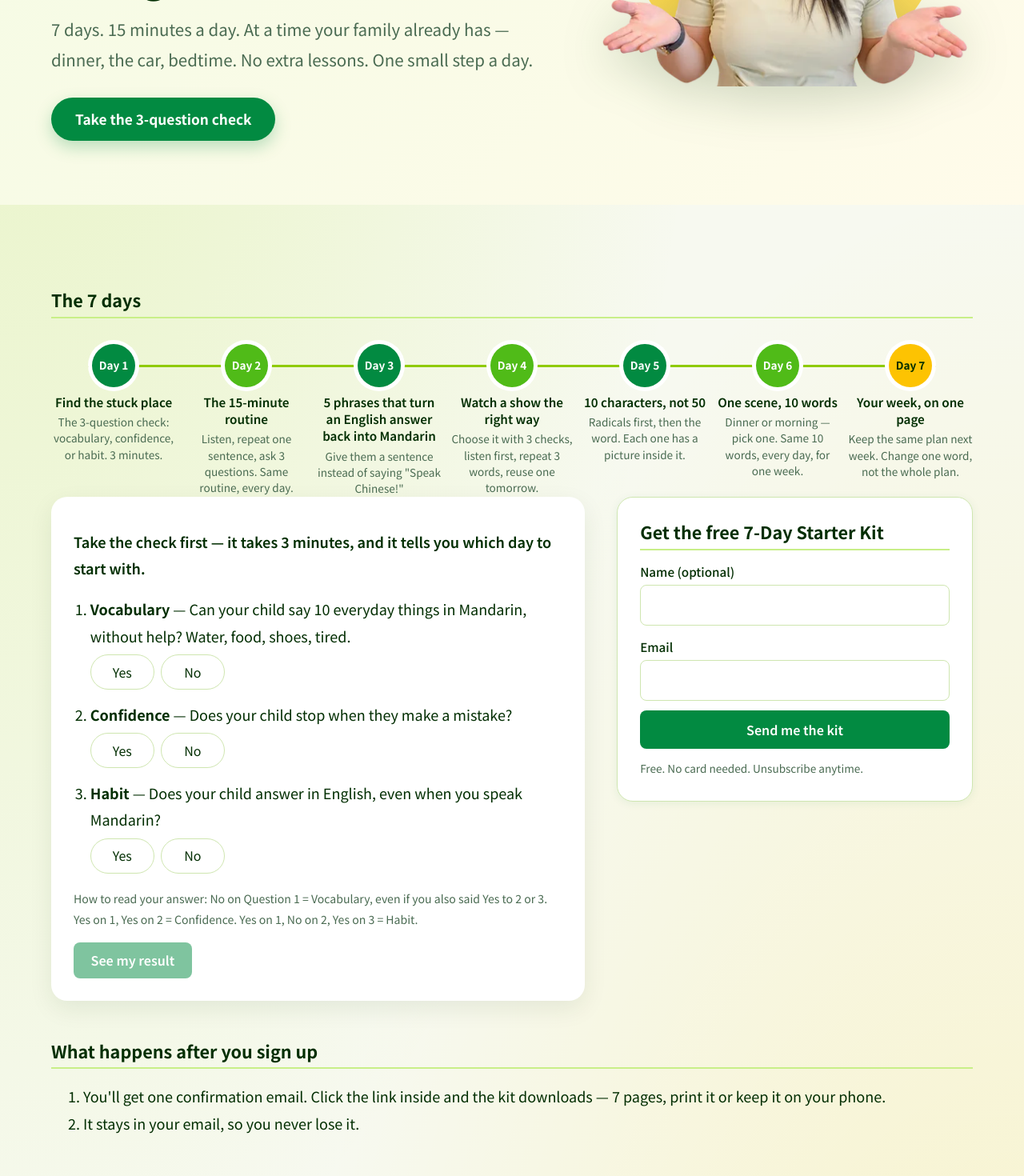
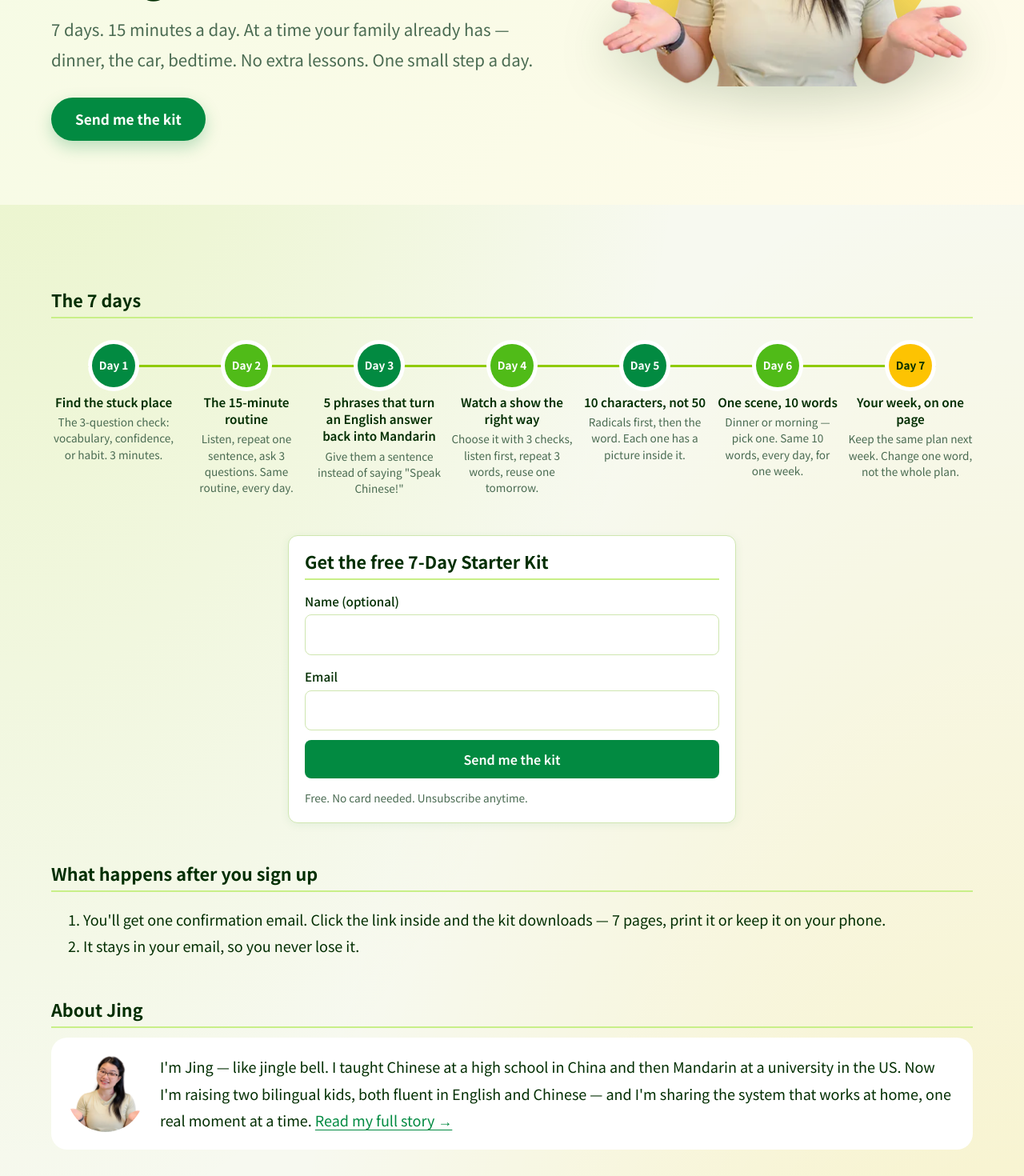
Before and after one commit to TreeTreeAcademy/treetreeacademy, a Next.js app: page /en/start in a window 1280 px wide. Shown: the part 460-1930 px from the top of the page at 80% size. Built offline with nearby package versions, Linux system fonts and the light colour scheme.

Commit message:
About portrait no longer sticky; remove 3-question self-check from /start and /en/start and all copy pointing to it

```diff
--- a/app/_site/StartFlow.tsx
+++ /dev/null
@@ -1,123 +0,0 @@
-"use client";
-import { useState } from "react";
-import SignupForm from "./SignupForm";
-
-type Lang = "zh" | "en";
-type Ans = "yes" | "no" | null;
-type Result = "vocab" | "confidence" | "habit" | "none";
-
-const COPY = {
-  zh: {
-    intro: "先测 3 分钟，知道孩子卡在哪，再领启动包。",
-    rule: "怎么看结果：第 1 题答“不能”= 词汇，哪怕第 2、3 题也是。第 1 题能 + 第 2 题会停 = 信心。第 1 题能 + 第 2 题不会停 + 第 3 题还是英文 = 习惯。",
-    yes: "是",
-    no: "不是",
-    qs: [
-      ["词汇", "孩子能不用帮忙，用中文说出 10 个日常的东西吗？水、饭、鞋子、累了。"],
-      ["信心", "孩子说错了，会停下来不敢说了吗？"],
-      ["习惯", "你说中文，孩子还是用英文答你吗？"],
-    ],
-    see: "看结果",
-    results: {
-      vocab: ["卡在：词汇", "孩子听得懂的比会说的多。", "第一步：只教一个场景的 10 个词。今晚就试一句：我要喝水。"],
-      confidence: ["卡在：信心", "孩子会说，但怕说错。", "第一步：先接住他想说的意思，再用正确的说法说一遍，只纠一个音。"],
-      habit: ["卡在：习惯", "孩子会说，但家里英文更快。", "第一步：固定一个中文时间，比如晚饭，一顿饭只问一个问题。"],
-      none: ["这三处都没明显卡住", "", "【待 Jing 填写：三题都没卡住时给家长的一句话和下一步】"],
-    } as Record<Result, [string, string, string]>,
-    close: "一个卡点，一个第一步。这就是从哪开始。",
-  },
-  en: {
-    intro: "Take the check first — it takes 3 minutes, and it tells you which day to start with.",
-    rule: "How to read your answer: No on Question 1 = Vocabulary, even if you also said Yes to 2 or 3. Yes on 1, Yes on 2 = Confidence. Yes on 1, No on 2, Yes on 3 = Habit.",
-    yes: "Yes",
-    no: "No",
-    qs: [
-      ["Vocabulary", "Can your child say 10 everyday things in Mandarin, without help? Water, food, shoes, tired."],
-      ["Confidence", "Does your child stop when they make a mistake?"],
-      ["Habit", "Does your child answer in English, even when you speak Mandarin?"],
-    ],
-    see: "See my result",
-    results: {
-      vocab: ["Vocabulary", "Your child understands more than they can say.", "First step: teach 10 words for one scene only. Try it tonight: 我要喝水。"],
-      confidence: ["Confidence", "Your child knows the words but is afraid of getting them wrong.", "First step: answer what they meant first, then say it back the right way, once. Fix one sound only."],
-      habit: ["Habit", "Your child can say it, but English is faster at home.", "First step: pick one fixed time for Mandarin — dinner, for example. One question, every dinner."],
-      none: ["No clear stuck place", "", "[TODO Jing: one line for parents who answered Yes / No / No]"],
-    } as Record<Result, [string, string, string]>,
-    close: "One cause. One first step. That is how you start.",
-  },
-};
-
-// 判断规则（自查表原文）：Q1 否 = 词汇；Q1 是 + Q2 是 = 信心；Q1 是 + Q2 否 + Q3 是 = 习惯。
-function judge(a: Ans[]): Result {
-  if (a[0] === "no") return "vocab";
-  if (a[1] === "yes") return "confidence";
-  if (a[2] === "yes") return "habit";
-  return "none";
-}
-
-export default function StartFlow({
-  lang,
-  form,
-}: {
-  lang: Lang;
-  form: { source: string; button: string; smallPrint: string; success: React.ReactNode; title: string };
-}) {
-  const c = COPY[lang];
-  const [ans, setAns] = useState<Ans[]>([null, null, null]);
-  const [shown, setShown] = useState(false);
-  const done = ans.every((x) => x);
-  const res = done ? judge(ans) : null;
-
-  return (
-    <>
-      <section className="lp-check" id="check">
-        <p className="lp-check__intro">{c.intro}</p>
-        <ol className="lp-check__list">
-          {c.qs.map(([tag, q], i) => (
-            <li key={tag}>
-              <p><strong>{tag}</strong> — {q}</p>
-              <div className="lp-check__btns" role="group" aria-label={tag}>
-                {(["yes", "no"] as const).map((v) => (
-                  <button
-                    key={v}
-                    type="button"
-                    className={"lp-pill" + (ans[i] === v ? " lp-pill--on" : "")}
-                    aria-pressed={ans[i] === v}
-                    onClick={() => { const n = [...ans]; n[i] = v; setAns(n); setShown(false); }}
-                  >
-                    {v === "yes" ? c.yes : c.no}
-                  </button>
-                ))}
-              </div>
-            </li>
-          ))}
-        </ol>
-        <p className="lp-check__rule">{c.rule}</p>
-        <button type="button" className="btn btn--primary" disabled={!done} onClick={() => setShown(true)}>
-          {c.see}
-        </button>
-        {shown && res && (
-          <div className="lp-result" aria-live="polite">
-            <h3>{c.results[res][0]}</h3>
-            {c.results[res][1] && <p>{c.results[res][1]}</p>}
-            <p><strong>{c.results[res][2]}</strong></p>
-            <p className="meta">{c.close}</p>
-          </div>
-        )}
-      </section>
-
-      <section className="lp-box" id="form">
-        <h2>{form.title}</h2>
-        <SignupForm
-          lang={lang}
-          source={form.source}
-          result={shown && res ? res : ""}
-          button={form.button}
-          smallPrint={form.smallPrint}
-          success={form.success}
-          kit
-        />
-      </section>
-    </>
-  );
-}
--- a/app/_site/Visuals.tsx
+++ b/app/_site/Visuals.tsx
@@ -103,7 +103,7 @@ export function WorkshopAgenda({ lang = "zh" }: { lang?: L }) {
   return (
     <FlowSteps
       steps={[
-        { icon: "target", tag: zh ? "现场诊断" : "Diagnose", title: zh ? "3 问诊断" : "The 3-question check", text: zh ? "看清卡点，定下第一步" : "See where your child is stuck and pick a first step" },
+        { icon: "target", tag: zh ? "现场诊断" : "Diagnose", title: zh ? "找到卡点" : "Find the stuck place", text: zh ? "看清卡点，定下第一步" : "See where your child is stuck and pick a first step" },
         { icon: "chat", tag: zh ? "现场练习" : "Practice", title: zh ? "饭桌 3 句话术" : "3 dinner-table phrases", text: zh ? "孩子回英文时，怎么接回中文" : "What to say when they answer in English" },
         { icon: "calendar", tag: zh ? "带走" : "Take home", title: zh ? "一周计划表" : "Your one-week plan", text: zh ? "每天 15 分钟，写好带走" : "15 minutes a day, filled in before you leave" },
       ]}
--- a/app/en/start/page.tsx
+++ b/app/en/start/page.tsx
@@ -1,5 +1,5 @@
 import type { Metadata } from "next";
-import StartFlow from "../../_site/StartFlow";
+import SignupForm from "../../_site/SignupForm";
 import { WeekTimeline } from "../../_site/Visuals";
 import { PHOTOS, asset } from "@/lib/site/assets";
 
@@ -7,7 +7,7 @@ import { PHOTOS, asset } from "@/lib/site/assets";
 export const metadata: Metadata = {
   title: { absolute: "Your child understands Mandarin but answers in English? Free 7-Day Starter Kit | Tree Tree Academy" },
   description:
-    "7 days. 15 minutes a day. At a time your family already has — dinner, the car, bedtime. Start with the free 3-question check, then get the 7-Day Starter Kit by email.",
+    "7 days. 15 minutes a day. At a time your family already has — dinner, the car, bedtime. Get the free 7-Day Starter Kit by email.",
   alternates: { canonical: "/en/start", languages: { "zh-CN": "/start", en: "/en/start" } },
 };
 
@@ -23,7 +23,7 @@ export default function EnStartPage() {
             <p className="lp-eyebrow">Free 7-Day Starter Kit</p>
             <h1 className="lp-h1 lp-h1--md">Your child understands everything you say in Mandarin. But they answer in English.</h1>
             <p className="lp-sub">7 days. 15 minutes a day. At a time your family already has — dinner, the car, bedtime. No extra lessons. One small step a day.</p>
-            <div className="lp-ctas"><a href="#check" className="lp-btn lp-btn--primary">Take the 3-question check</a></div>
+            <div className="lp-ctas"><a href="#form" className="lp-btn lp-btn--primary">Send me the kit</a></div>
           </div>
           <div className="lp-hero2__photo">
             <div className="lp-hero2__disc" aria-hidden="true" />
@@ -37,18 +37,17 @@ export default function EnStartPage() {
           <WeekTimeline lang="en" />
         </section>
 
-        <div className="lp-startgrid">
-          <StartFlow
+        <section className="lp-box st-form" id="form">
+          <h2>Get the free 7-Day Starter Kit</h2>
+          <SignupForm
             lang="en"
-            form={{
-              title: "Get the free 7-Day Starter Kit",
-              source: "start-en",
-              button: "Send me the kit",
-              smallPrint: "Free. No card needed. Unsubscribe anytime.",
-              success: <p><strong>Check your inbox and click the confirmation link — the kit will come to you by email.</strong></p>,
-            }}
+            kit
+            source="start-en"
+            button="Send me the kit"
+            smallPrint="Free. No card needed. Unsubscribe anytime."
+            success={<p><strong>Check your inbox and click the confirmation link — the kit will come to you by email.</strong></p>}
           />
-        </div>
+        </section>
 
         <section>
           <h2>What happens after you sign up</h2>
@@ -70,7 +69,7 @@ export default function EnStartPage() {
           <h2>FAQ</h2>
           <dl className="lp-faq">
             <dt>Is it really free?</dt>
-            <dd>Yes. The kit and the check are free.</dd>
+            <dd>Yes. The kit is free.</dd>
             <dt>Do I need to speak Mandarin?</dt>
             <dd>The kit is written in English. The Chinese lines are demo sentences with pinyin — you say them slowly once, then at normal speed once.</dd>
             <dt>What if we miss a day?</dt>
--- a/app/en/workshop/page.tsx
+++ b/app/en/workshop/page.tsx
@@ -93,7 +93,7 @@ export default function EnWorkshopPage() {
               source="workshop-waitlist-en"
               button="Join the waitlist"
               smallPrint="We'll only email you about the workshop. Unsubscribe anytime."
-              success={<><p><strong>You&apos;re on the waitlist. Thank you!</strong></p><p>You&apos;ll be the first to hear when registration opens.</p><p>In the meantime, <a href="/en/start">take the free 3-minute check →</a></p></>}
+              success={<><p><strong>You&apos;re on the waitlist. Thank you!</strong></p><p>You&apos;ll be the first to hear when registration opens.</p><p>In the meantime, <a href="/en/start">get the free 7-Day Starter Kit →</a></p></>}
             />
           </div>
         </div>
--- a/app/globals.css
+++ b/app/globals.css
@@ -945,7 +945,7 @@ p {
 .lp-note { margin-top: 32px; color: var(--color-text-muted); }
 /* about */
 .lp-about2 { display: grid; grid-template-columns: 380px 1fr; gap: 56px; align-items: start; }
-.lp-about2__photo { background: linear-gradient(180deg, #eef8d8, #fff7d1); border-radius: 28px; display: flex; justify-content: center; align-items: flex-end; padding-top: 24px; overflow: hidden; position: sticky; top: 96px; }
+.lp-about2__photo { background: linear-gradient(180deg, #eef8d8, #fff7d1); border-radius: 28px; display: flex; justify-content: center; align-items: flex-end; padding-top: 24px; overflow: hidden; position: static; align-self: start; }
 .lp-about2__photo img { width: 100%; height: auto; display: block; }
 .lp-about2__body p { margin: 0 0 14px; }
 .lp-about2__strip { grid-column: 1 / -1; }
@@ -964,7 +964,7 @@ p {
 .lp-body { padding-top: 56px; padding-bottom: 72px; }
 .lp-startgrid { display: grid; grid-template-columns: 1.2fr 0.8fr; gap: 40px; align-items: start; }
 .lp-startgrid > .lp-check { background: #fff; border-radius: 20px; padding: 28px; box-shadow: 0 10px 30px rgba(2, 46, 2, .08); }
-.lp-startgrid > .lp-box { margin: 0; position: sticky; top: 96px; border-radius: 20px; padding: 28px; }
+.lp-startgrid > .lp-box { margin: 0; position: static; border-radius: 20px; padding: 28px; }
 .lp-body .lp-days { display: grid; grid-template-columns: repeat(2, 1fr); gap: 0 32px; }
 .lp-body > section { margin-top: 48px; }
 /* footer */
@@ -1180,3 +1180,4 @@ body:has(.en-section) > .site-footer { display: none; }
 .kit__mock { aspect-ratio: auto; }
 .kit__paper:not(.kit__paper--back) { position: relative; }
 .kit__days li { font-size: .82rem; line-height: 1.35; }
+.st-form { max-width: 560px; margin: 0 auto; }
--- a/app/layout.tsx
+++ b/app/layout.tsx
@@ -49,7 +49,7 @@ export default function RootLayout({
               />
             </a>
             <nav className="site-nav" aria-label="主导航">
-              <a href="/start">免费自查</a>
+              <a href="/start">免费启动包</a>
               <a href="/workshop">工作坊</a>
               <a href="/xiaoqun" title="需要登录">小群姐姐<span className="nav-lock" aria-label="需要登录">🔒</span></a>
               <a href="/hanzi" title="需要登录">汉字学习<span className="nav-lock" aria-label="需要登录">🔒</span></a>
@@ -70,7 +70,7 @@ export default function RootLayout({
             </div>
             <div>
               <p className="site-footer__h">开始</p>
-              <p><a href="/start">免费 3 问自查</a></p>
+              <p><a href="/start">免费 7 天启动包</a></p>
               <p><a href="/en/start">Free 7-Day Starter Kit (EN)</a></p>
               <p><a href="/workshop">直播工作坊 · 等候名单</a></p>
             </div>
--- a/app/workshop/page.tsx
+++ b/app/workshop/page.tsx
@@ -7,7 +7,7 @@ import { PHOTOS, asset } from "@/lib/site/assets";
 
 export const metadata: Metadata = {
   title: { absolute: `${WORKSHOP.titleZh}｜60 分钟直播工作坊 · 树儿学院` },
-  description: `孩子听得懂中文却不肯说？60 分钟直播工作坊（${WORKSHOP.price}）：现场做 3 问诊断、练饭桌 3 句话术、带走一张一周计划表。现在开放等候名单。`,
+  description: `孩子听得懂中文却不肯说？60 分钟直播工作坊（${WORKSHOP.price}）：现场诊断卡点、练饭桌 3 句话术、带走一张一周计划表。现在开放等候名单。`,
   alternates: { canonical: "/workshop", languages: { "zh-CN": "/workshop", en: "/en/workshop" } },
 };
 
@@ -99,7 +99,7 @@ export default function WorkshopPage() {
               source="workshop-waitlist"
               button="加入等候名单 Join the waitlist"
               smallPrint="只用来通知工作坊开放报名，不发广告，随时可以退订。"
-              success={<><p><strong>你已经在等候名单上了，谢谢你！</strong></p><p>开放报名时，我会第一时间发邮件通知你。</p><p>等的这几天，可以先 <a href="/start">花 3 分钟做个自查 →</a></p></>}
+              success={<><p><strong>你已经在等候名单上了，谢谢你！</strong></p><p>开放报名时，我会第一时间发邮件通知你。</p><p>等的这几天，可以先 <a href="/start">免费领 7 天启动包 →</a></p></>}
             />
           </div>
         </div>
```
Also changed, not shown: app/page.tsx (+8 -8 lines), app/start/page.tsx (+13 -14 lines), public/llms.txt.
